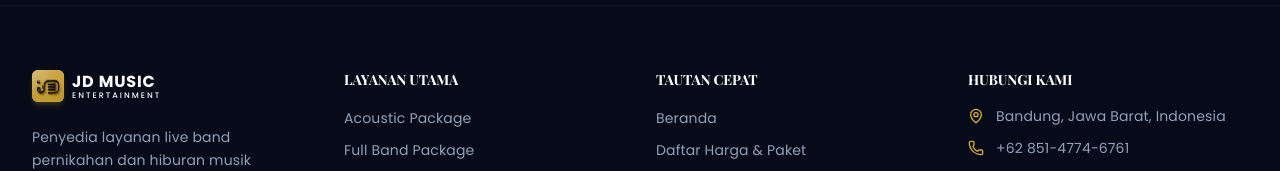
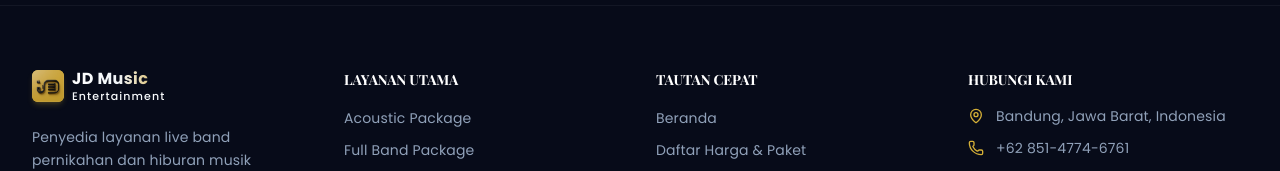
Before and after one commit to riyandimuhamad/jdmusicent, a Next.js app: page / in a window 1280 px wide. Shown: the part 5832-6003 px from the top of the page. Built offline with nearby package versions, Linux system fonts and the light colour scheme.

Commit message:
style: standardize footer logo typography to perfectly match navbar

```diff
--- a/src/components/common/Footer.js
+++ b/src/components/common/Footer.js
@@ -22,11 +22,11 @@ export default function Footer() {
                   className="object-cover"
                 />
               </div>
-              <div className="flex flex-col">
-                <span className="font-heading font-extrabold text-base tracking-wider text-white">
-                  JD MUSIC
+              <div className="flex flex-col justify-center">
+                <span className="font-heading font-extrabold text-sm sm:text-base tracking-wide bg-gradient-to-r from-white via-slate-100 to-gold bg-clip-text text-transparent group-hover:opacity-90 transition-opacity leading-none pb-1">
+                  JD Music
                 </span>
-                <span className="text-[8px] uppercase tracking-[0.25em] text-silver-dark font-medium -mt-1">
+                <span className="text-[10px] sm:text-[11px] tracking-widest text-silver-dark font-medium leading-none">
                   Entertainment
                 </span>
               </div>
```
